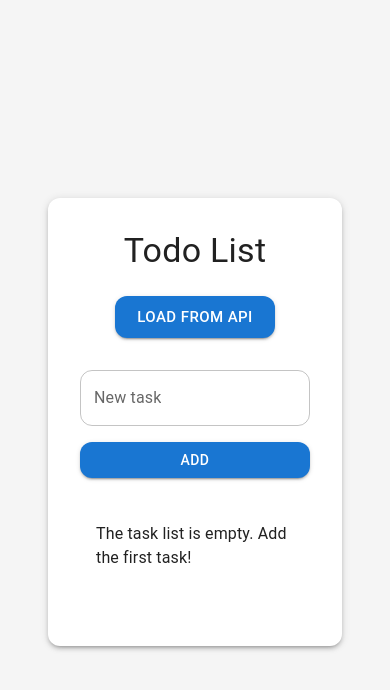
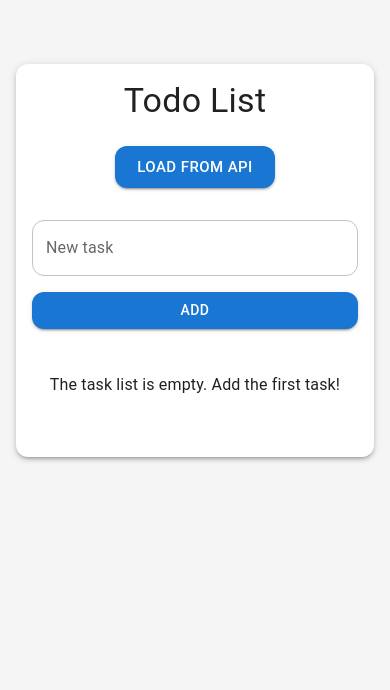
Before and after one commit to AndyDrewDev/react-todo-app, a React (Vite) app: page / in a window 390 px wide. Shown: the top 690 px of the page. Built offline with nearby package versions, Linux system fonts and the light colour scheme.

Commit message:
Refactor layout and styling: update App.css for full-width layout, adjust Layout component for responsive design, and center align TodoList items for improved UI consistency.

```diff
--- a/src/App.css
+++ b/src/App.css
@@ -1,6 +1,6 @@
 #root {
-  max-width: 1280px;
-  margin: 0 auto;
-  padding: 2rem;
-  text-align: center;
+  width: 100%;
+  min-height: 100vh;
+  margin: 0;
+  padding: 0;
 }
--- a/src/components/Layout.tsx
+++ b/src/components/Layout.tsx
@@ -11,14 +11,32 @@ type LayoutProps = PropsWithChildren<{
 export const Layout = ({
   children,
   title,
-  maxWidth = 'sm',
+  maxWidth = 'md',
   spacing = 3,
   gutterY = 8,
 }: LayoutProps) => {
   return (
-    <Container component="main" maxWidth={maxWidth} sx={{ py: gutterY }}>
-      <Paper elevation={3} sx={{ p: 4 }}>
-        <Stack spacing={spacing}>
+    <Container
+      component="main"
+      maxWidth={maxWidth}
+      disableGutters
+      sx={{
+        py: gutterY,
+        width: '100%',
+        px: { xs: 2, sm: 8, md: 12 },
+        boxSizing: 'border-box',
+        margin: '0 auto',
+      }}
+    >
+      <Paper
+        elevation={3}
+        sx={{
+          p: { xs: 2, sm: 3, md: 4 },
+          width: '100%',
+          boxSizing: 'border-box',
+        }}
+      >
+        <Stack spacing={spacing} >
           {title ? (
             <Typography component="h1" variant="h4" textAlign="center">
               {title}
--- a/src/components/TodoList.tsx
+++ b/src/components/TodoList.tsx
@@ -23,6 +23,7 @@ export const TodoList = ({
             primary={
               emptyStateText ?? 'The task list is empty. Add the first task!'
             }
+            sx={{ textAlign: 'center' }}
           />
         </ListItem>
       </List>
```
